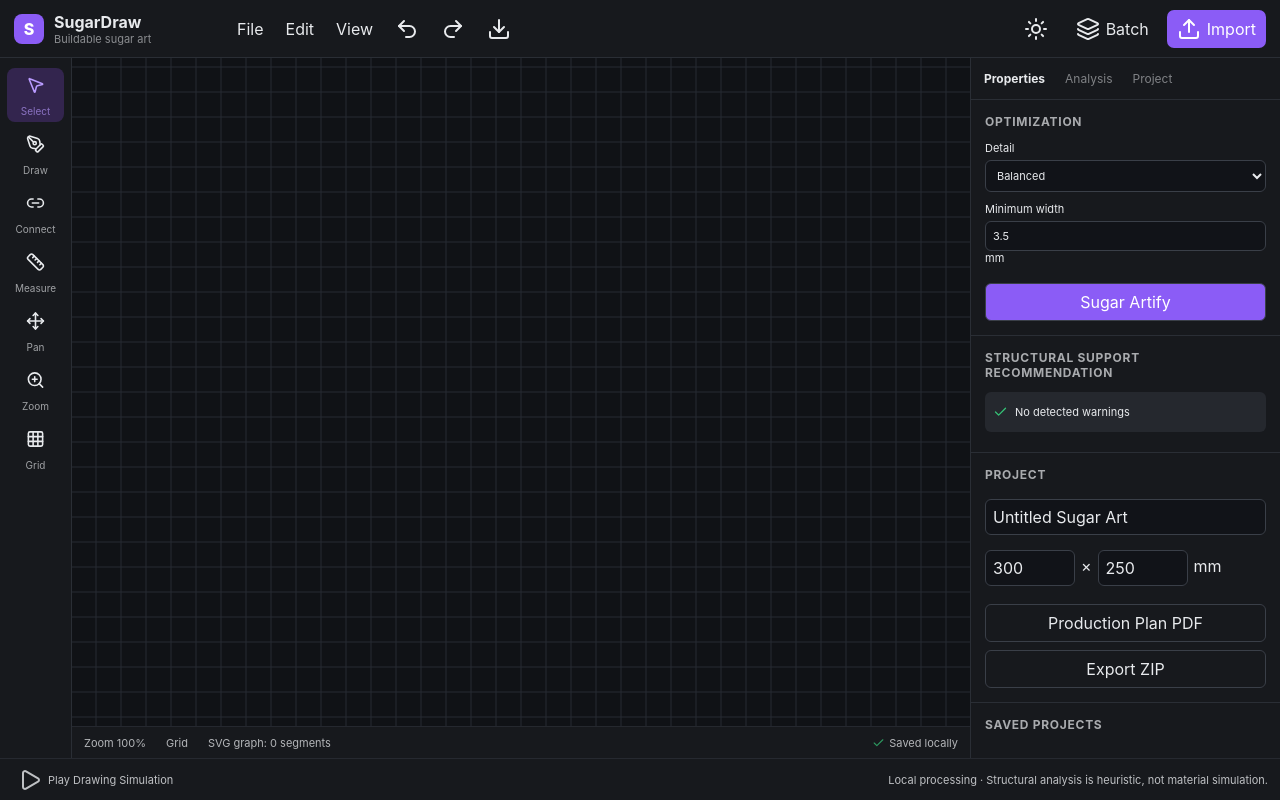
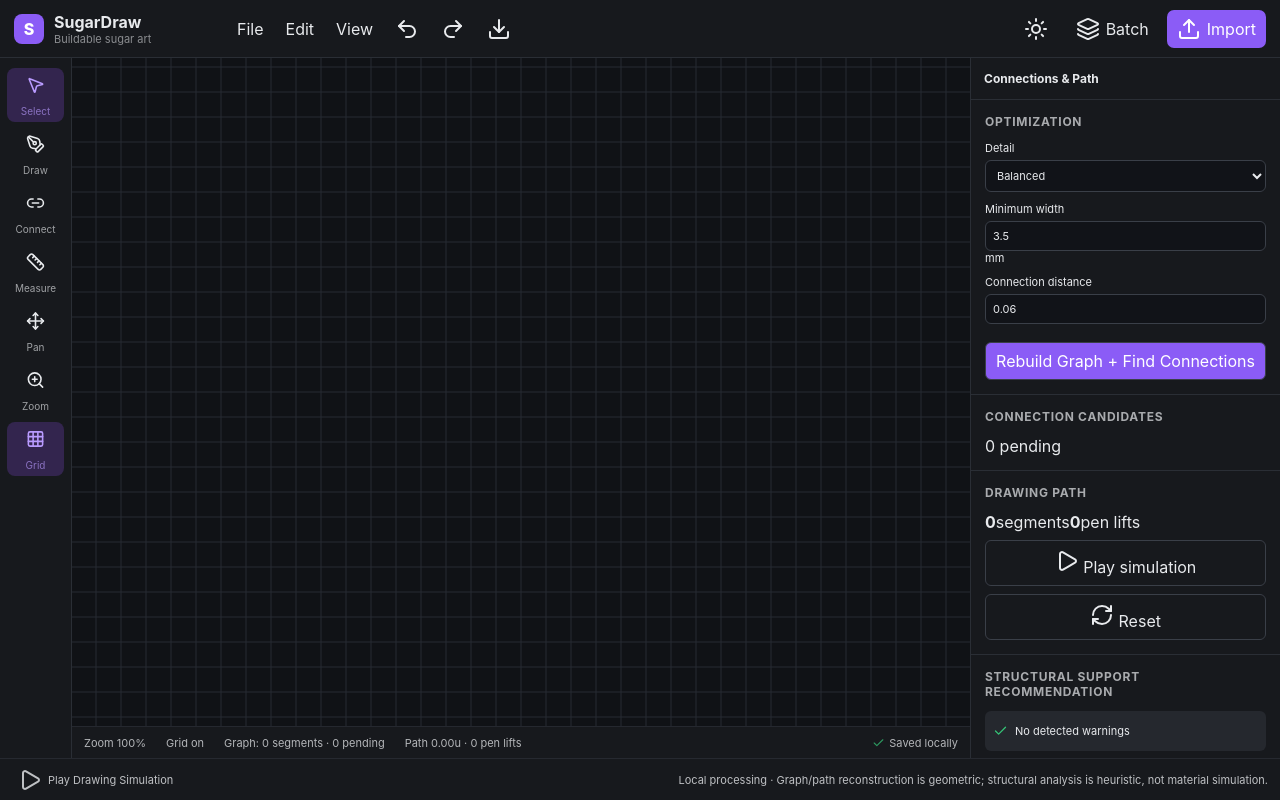
Before and after one commit to YJinhong/-, a React (Vite) app: page / in a window 1280 px wide. Built offline with nearby package versions, Linux system fonts and the light colour scheme.

Commit message:
feat: visualize connections and run drawing simulation

```diff
--- a/src/App.tsx
+++ b/src/App.tsx
@@ -1,25 +1,55 @@
-import{useEffect,useRef,useState}from'react';import{Upload,Undo2,Redo2,Grid3X3,MousePointer2,PenTool,Link2,Ruler,Move,ZoomIn,Download,Sun,Moon,Play,Pause,Check,AlertTriangle,Layers,FolderOpen}from'lucide-react';import type{Line,Project,BatchJob}from'./types';import{optimize}from'./algorithms/sugarOptimizer';import{analyze,recommendSticks}from'./algorithms/structure';import{drawingOrder}from'./algorithms/graph';import{saveProject,listProjects}from'./storage/projectStore';import{downloadSvg,planPdf,zipProjects}from'./export/exporters';import{BatchProcessor}from'./batch/batchProcessor';
+import{useEffect,useRef,useState}from'react';
+import type{PointerEvent as ReactPointerEvent,ReactNode}from'react';
+import{Upload,Undo2,Redo2,Grid3X3,MousePointer2,PenTool,Link2,Ruler,Move,ZoomIn,Download,Sun,Moon,Play,Pause,Check,AlertTriangle,Layers,FolderOpen,CheckCircle2,XCircle,RefreshCw}from'lucide-react';
+import type{Line,Project,BatchJob,ConnectionCandidate}from'./types';
+import{optimize}from'./algorithms/sugarOptimizer';
+import{analyze,recommendSticks}from'./algorithms/structure';
+import{eulerTrail,rebuildGraph,penLifts,totalPathLength}from'./algorithms/skeletonGraph';
+import{findConnectionCandidates,applyConnections}from'./algorithms/connections';
+import{saveProject,listProjects}from'./storage/projectStore';
+import{downloadSvg,planPdf,zipProjects}from'./export/exporters';
+import{BatchProcessor}from'./batch/batchProcessor';
 
 const defaults={detail:'balanced' as const,minWidthMm:3.5,connectDistance:.06,simplifyTolerance:.015};
-const blank=():Project=>({id:crypto.randomUUID(),name:'Untitled Sugar Art',createdAt:Date.now(),updatedAt:Date.now(),lines:[],widthMm:300,heightMm:250,settings:defaults,warnings:[],sticks:[],history:[]});
+const blank=():Project=>({id:crypto.randomUUID(),name:'Untitled Sugar Art',createdAt:Date.now(),updatedAt:Date.now(),lines:[],widthMm:300,heightMm:250,settings:defaults,warnings:[],sticks:[],connections:[],history:[]});
+const cloneLines=(lines:Line[])=>lines.map(l=>({...l,points:l.points.map(p=>({...p}))}));
+const normalize=(p:Project):Project=>({...p,connections:p.connections??[],history:p.history??[],warnings:p.warnings??[],sticks:p.sticks??[],settings:{...defaults,...p.settings}});
 
-export default function App(){const[cursor,setCursor]=useState<'select'|'draw'|'connect'|'measure'>('select'),[dark,setDark]=useState(true),[p,setP]=useState(blank),[projects,setProjects]=useState<Project[]>([]),[playing,setPlaying]=useState(false),[zoom,setZoom]=useState(1),[batchOpen,setBatchOpen]=useState(false),[batchJobs,setBatchJobs]=useState<BatchJob[]>([]),canvas=useRef<HTMLCanvasElement>(null);
-useEffect(()=>{listProjects().then(setProjects)},[]);
-useEffect(()=>{const t=window.setTimeout(()=>saveProject(p),250);setProjects(x=>[p,...x.filter(a=>a.id!==p.id)]);return()=>clearTimeout(t)},[p]);
-useEffect(()=>{const c=canvas.current;if(!c)return;const dpr=devicePixelRatio;c.width=c.clientWidth*dpr;c.height=c.clientHeight*dpr;const x=c.getContext('2d')!;x.scale(dpr,dpr);x.fillStyle=dark?'#101216':'#f4f5f7';x.fillRect(0,0,c.clientWidth,c.clientHeight);x.save();x.translate(c.clientWidth/2,c.clientHeight/2);x.scale(zoom,zoom);x.strokeStyle=dark?'#272b32':'#d9dde4';x.lineWidth=1;for(let i=-600;i<600;i+=25){x.beginPath();x.moveTo(i,-400);x.lineTo(i,400);x.stroke();x.beginPath();x.moveTo(-600,i);x.lineTo(600,i);x.stroke()}p.lines.forEach(l=>{x.strokeStyle='#171717';x.lineWidth=Math.max(1,l.width*1.5);x.beginPath();l.points.forEach((q,i)=>i?x.lineTo(q.x*700,q.y*700):x.moveTo(q.x*700,q.y*700));x.stroke()});p.sticks.forEach(s=>{x.strokeStyle=s.kind==='recommended'?'#36c275':s.kind==='avoid'?'#ef5350':'#e2aa2f';x.lineWidth=5;const a=s.angle*Math.PI/180;x.beginPath();x.moveTo(s.x*700,s.y*700);x.lineTo((s.x+Math.cos(a)*s.length/100)*700,(s.y+Math.sin(a)*s.length/100)*700);x.stroke()});x.restore()},[p,zoom,dark]);
-function snapshot(label:string,lines=p.lines){return{ id:crypto.randomUUID(),createdAt:Date.now(),label,lines:lines.map(l=>({...l,points:l.points.map(q=>({...q}))}))}};
-async function importFiles(fs:FileList|null){if(!fs)return;const files=Array.from(fs);const processor=new BatchProcessor();setBatchOpen(true);setBatchJobs(files.map(f=>({id:crypto.randomUUID(),fileName:f.name,size:f.size,status:'queued',progress:0})));await processor.run(files,p.settings.detail,j=>setBatchJobs(j));for(let i=0;i<files.length;i++){try{const lines=await processor.process(files[i],p.settings.detail);setP(q=>({...q,name:files[i].name.replace(/\\.[^.]+$/,''),originalName:files[i].name,lines:[...q.lines,...lines],history:[...q.history,snapshot('Imported '+files[i].name,q.lines)],updatedAt:Date.now()}))}catch{}}processor.dispose()}
-function runOptimize(){const r=optimize(p.lines,p.settings);const lines=drawingOrder(r.lines);setP(q=>({...q,lines,warnings:analyze(lines),sticks:recommendSticks(lines),history:[...q.history,snapshot('Sugar Artify',q.lines)],updatedAt:Date.now()}))}
-function undo(){const h=p.history.at(-1);if(!h)return;setP(q=>({...q,lines:h.lines,history:q.history.slice(0,-1),updatedAt:Date.now()}))}
-function drawPoint(e:React.PointerEvent){if(cursor!=='draw')return;const c=canvas.current;if(!c)return;const r=c.getBoundingClientRect();const x=(e.clientX-r.left-r.width/2)/r.width*2/zoom;const y=(e.clientY-r.top-r.height/2)/r.height*2/zoom;setP(q=>({...q,lines:[...q.lines,{id:crypto.randomUUID(),points:[{x,y},{x:x+.04,y:y+.04}],width:q.settings.minWidthMm}],history:[...q.history,snapshot('Draw',q.lines)]}))}
-const progress=playing?Math.min(100,Math.max(1,p.lines.length*8)):0;
-return <div className={dark?'app dark':'app'}><header><div className="brand"><div className="logo">S</div><div><b>SugarDraw</b><small>Buildable sugar art</small></div></div><nav><button>File</button><button>Edit</button><button>View</button><button onClick={undo}><Undo2/></button><button onClick={()=>setP(q=>({...q,history:[...q.history,snapshot('Redo checkpoint')]}))}><Redo2/></button><button onClick={()=>downloadSvg(p)}><Download/></button></nav><div className="topActions"><button onClick={()=>setDark(v=>!v)}>{dark?<Sun/>:<Moon/>}</button><button onClick={()=>setBatchOpen(v=>!v)}><Layers/> Batch</button><button className="primary" onClick={()=>document.getElementById('files')?.click()}><Upload/> Import</button><input id="files" hidden type="file" multiple accept=".png,.jpg,.jpeg,image/png,image/jpeg" onChange={e=>importFiles(e.target.files)}/></div></header>
-<main><aside className="toolbar"><Tool icon={<MousePointer2/>} active={cursor==='select'} on={()=>setCursor('select')} label="Select"/><Tool icon={<PenTool/>} active={cursor==='draw'} on={()=>setCursor('draw')} label="Draw"/><Tool icon={<Link2/>} active={cursor==='connect'} on={()=>setCursor('connect')} label="Connect"/><Tool icon={<Ruler/>} active={cursor==='measure'} on={()=>setCursor('measure')} label="Measure"/><Tool icon={<Move/>} on={()=>{}} label="Pan"/><Tool icon={<ZoomIn/>} on={()=>setZoom(z=>Math.min(3,z+.2))} label="Zoom"/><Tool icon={<Grid3X3/>} on={()=>{}} label="Grid"/></aside>
-<section className="workspace"><div className="canvasWrap"><canvas ref={canvas} onPointerDown={drawPoint}/></div><div className="status"><span>Zoom {Math.round(zoom*100)}%</span><span>Grid</span><span>SVG graph: {p.lines.length} segments</span><span className="saved"><Check/> Saved locally</span></div></section>
-<aside className="panel"><div className="tabs"><b>Properties</b><span>Analysis</span><span>Project</span></div><section><h3>Optimization</h3><label>Detail<select value={p.settings.detail} onChange={e=>setP(q=>({...q,settings:{...q.settings,detail:e.target.value as any}}))}><option value="low">Simple</option><option value="balanced">Balanced</option><option value="high">Detailed</option></select></label><label>Minimum width<input type="number" step=".1" value={p.settings.minWidthMm} onChange={e=>setP(q=>({...q,settings:{...q.settings,minWidthMm:+e.target.value}}))}/> mm</label><button className="wide primary" onClick={runOptimize}>Sugar Artify</button></section>
-<section><h3>Structural Support Recommendation</h3>{p.warnings.length?p.warnings.map(w=><div className="warning" key={w.id}><AlertTriangle/> {w.message}</div>):<div className="ok"><Check/> No detected warnings</div>}<div className="sticks">{p.sticks.map((s,i)=><div key={s.id}><b>Stick #{i+1}</b><span>{Math.round(s.angle)}° · {Math.round(s.length)} mm · score {s.score}</span></div>)}</div></section>
-<section><h3>Project</h3><input value={p.name} onChange={e=>setP(q=>({...q,name:e.target.value}))}/><div className="row"><input value={p.widthMm} type="number" onChange={e=>setP(q=>({...q,widthMm:+e.target.value}))}/><span>×</span><input value={p.heightMm} type="number" onChange={e=>setP(q=>({...q,heightMm:+e.target.value}))}/><span>mm</span></div><button className="wide" onClick={()=>planPdf(p)}>Production Plan PDF</button><button className="wide" onClick={()=>zipProjects([p])}>Export ZIP</button></section>
-<section><h3>Saved Projects</h3>{projects.slice(0,5).map(x=><button className="project" key={x.id} onClick={()=>setP(x)}><FolderOpen/> {x.name}</button>)}</section></aside></main>
-{batchOpen&&<div className="batchPanel"><div className="batchHead"><b>Batch Processing</b><button onClick={()=>setBatchOpen(false)}>×</button></div>{batchJobs.length===0?<p>Import multiple PNG/JPEG files to start a local worker queue.</p>:batchJobs.map(j=><div className="job" key={j.id}><div><b>{j.fileName}</b><small>{Math.round(j.size/1024)} KB · {j.status}</small></div><div className="bar"><i style={{width:j.progress+'%'}}/></div>{j.status==='done'?<Check/>:j.status==='error'?<AlertTriangle/>:null}</div>)}</div>}
-{playing&&<div className="player"><Play/> Drawing simulation · {progress}%</div>}<footer><button onClick={()=>setPlaying(v=>!v)}>{playing?<Pause/>:<Play/>} {playing?'Pause':'Play Drawing Simulation'}</button><span>Local processing · Structural analysis is heuristic, not material simulation.</span></footer></div>}
-function Tool({icon,label,on,active}:{icon:React.ReactNode;label:string;on:()=>void;active?:boolean}){return <button className={active?'tool active':'tool'} onClick={on}>{icon}<small>{label}</small></button>}
+export default function App(){
+ const[cursor,setCursor]=useState<'select'|'draw'|'connect'|'measure'>('select'),[dark,setDark]=useState(true),[p,setP]=useState(blank),[projects,setProjects]=useState<Project[]>([]),[playing,setPlaying]=useState(false),[playIndex,setPlayIndex]=useState(0),[zoom,setZoom]=useState(1),[grid,setGrid]=useState(true),[batchOpen,setBatchOpen]=useState(false),[batchJobs,setBatchJobs]=useState<BatchJob[]>([]),canvas=useRef<HTMLCanvasElement>(null),raf=useRef<number>();
+ useEffect(()=>{listProjects().then(xs=>{const n=xs.map(normalize);setProjects(n);if(n.length)setP(n[0])})},[]);
+ useEffect(()=>{const t=window.setTimeout(()=>saveProject(p),250);setProjects(x=>[p,...x.filter(a=>a.id!==p.id)]);return()=>clearTimeout(t)},[p]);
+ useEffect(()=>{if(!playing){if(raf.current)cancelAnimationFrame(raf.current);return}let last=performance.now();const tick=(now:number)=>{const dt=Math.min(50,now-last);last=now;setPlayIndex(i=>{const speed=Math.max(1,p.lines.length/18);const n=Math.min(p.lines.length,i+dt/1000*speed);if(n>=p.lines.length){setPlaying(false);return p.lines.length}return n});raf.current=requestAnimationFrame(tick)};raf.current=requestAnimationFrame(tick);return()=>{if(raf.current)cancelAnimationFrame(raf.current)}},[playing,p.lines.length]);
+ useEffect(()=>{const c=canvas.current;if(!c)return;const dpr=window.devicePixelRatio||1,w=c.clientWidth,h=c.clientHeight;c.width=w*dpr;c.height=h*dpr;const x=c.getContext('2d')!;x.setTransform(dpr,0,0,dpr,0,0);x.fillStyle=dark?'#101216':'#f4f5f7';x.fillRect(0,0,w,h);x.save();x.translate(w/2,h/2);x.scale(zoom,zoom);
+  const sx=700,sy=700;
+  if(grid){x.strokeStyle=dark?'#272b32':'#d9dde4';x.lineWidth=1;for(let i=-700;i<=700;i+=25){x.beginPath();x.moveTo(i,-500);x.lineTo(i,500);x.stroke();x.beginPath();x.moveTo(-700,i);x.lineTo(700,i);x.stroke()}}
+  const drawLine=(l:Line,stroke='#171717',width=Math.max(1,l.width*1.5),alpha=1)=>{x.globalAlpha=alpha;x.strokeStyle=stroke;x.lineWidth=width;x.lineCap='round';x.lineJoin='round';x.beginPath();l.points.forEach((q,i)=>i?x.lineTo(q.x*sx,q.y*sy):x.moveTo(q.x*sx,q.y*sy));x.stroke();x.globalAlpha=1};
+  p.lines.forEach(l=>drawLine(l,dark?'#f1f3f5':'#171717'));
+  p.connections.filter(c=>c.status==='pending').forEach(c=>{const a=p.lines.find(l=>l.id===c.a),b=p.lines.find(l=>l.id===c.b);if(!a||!b)return;const ap=c.aEnd==='start'?a.points[0]:a.points.at(-1)!,bp=c.bEnd==='start'?b.points[0]:b.points.at(-1)!;x.save();x.setLineDash([8,6]);x.strokeStyle='#d99b28';x.lineWidth=2;x.beginPath();x.moveTo(ap.x*sx,ap.y*sy);x.lineTo(bp.x*sx,bp.y*sy);x.stroke();x.setLineDash([]);x.fillStyle='#d99b28';x.beginPath();x.arc(ap.x*sx,ap.y*sy,5,0,Math.PI*2);x.fill();x.beginPath();x.arc(bp.x*sx,bp.y*sy,5,0,Math.PI*2);x.fill();x.restore()});
+  p.sticks.forEach(s=>{const a=s.angle*Math.PI/180;x.strokeStyle=s.kind==='recommended'?'#36c275':s.kind==='avoid'?'#ef5350':'#e2aa2f';x.lineWidth=5;x.beginPath();x.moveTo(s.x*sx,s.y*sy);x.lineTo((s.x+Math.cos(a)*s.length/100)*sx,(s.y+Math.sin(a)*s.length/100)*sy);x.stroke()});
+  if(playing&&p.lines.length){const count=Math.floor(playIndex),frac=playIndex-count;for(let i=0;i<count;i++)drawLine(p.lines[i],'#6d5dfc',Math.max(2,p.lines[i].width*2));if(count<p.lines.length){const l=p.lines[count],pts=l.points;drawLine(l,'#6d5dfc',Math.max(2,l.width*2),.25);if(pts.length>1){const a=pts[0],b=pts.at(-1)!;const q={x:a.x+(b.x-a.x)*frac,y:a.y+(b.y-a.y)*frac};x.fillStyle='#fff';x.beginPath();x.arc(q.x*sx,q.y*sy,6,0,Math.PI*2);x.fill()}}}
+  x.restore();
+ },[p,zoom,dark,grid,playing,playIndex]);
+ function snapshot(label:string,lines=p.lines){return{id:crypto.randomUUID(),createdAt:Date.now(),label,lines:cloneLines(lines)}}
+ async function importFiles(fs:FileList|null){if(!fs)return;const files=Array.from(fs);if(!files.length)return;const processor=new BatchProcessor();setBatchOpen(true);setBatchJobs(files.map(f=>({id:crypto.randomUUID(),fileName:f.name,size:f.size,status:'queued',progress:0})));const results=await processor.runWithResults(files,p.settings.detail,j=>setBatchJobs(j));for(let i=0;i<files.length;i++){const r=results[i];if(!r)continue;const imageData=await new Promise<string>(resolve=>{const fr=new FileReader();fr.onload=()=>resolve(String(fr.result));fr.readAsDataURL(files[i])});setP(q=>({...q,name:files[i].name.replace(/\.[^.]+$/,''),originalName:files[i].name,imageData,lines:cloneLines(r.lines),connections:[],history:[...q.history,snapshot('Imported '+files[i].name,q.lines)],updatedAt:Date.now()}))}processor.dispose()}
+ function runOptimize(){const r=optimize(p.lines,p.settings);const lines=eulerTrail(r.lines);const connections=findConnectionCandidates(lines,p.settings.connectDistance);const graph=rebuildGraph(lines);setP(q=>({...q,lines,connections,warnings:[...analyze(lines),...graph.filter(n=>n.degree>=3).map(n=>({id:crypto.randomUUID(),severity:'low' as const,message:'Junction node detected; review the joint before cooking.',lineIds:n.lineIds}))],sticks:recommendSticks(lines),history:[...q.history,snapshot('Sugar Artify + graph rebuild',q.lines)],updatedAt:Date.now()}))}
+ function acceptConnection(id:string){setP(q=>{const connections=q.connections.map(c=>c.id===id?{...c,status:'accepted' as const}:c);return{...q,connections,updatedAt:Date.now()}})}
+ function rejectConnection(id:string){setP(q=>({...q,connections:q.connections.map(c=>c.id===id?{...c,status:'rejected' as const}:c),updatedAt:Date.now()}))}
+ function acceptAll(){setP(q=>({...q,connections:q.connections.map(c=>c.status==='pending'?{...c,status:'accepted' as const}:c),updatedAt:Date.now()}))}
+ function applyAccepted(){setP(q=>{const before=cloneLines(q.lines),lines=applyConnections(q.lines,q.connections);const ordered=eulerTrail(lines),connections=findConnectionCandidates(ordered,q.settings.connectDistance).filter(c=>!q.connections.some(old=>old.a===c.a&&old.b===c.b&&old.status==='rejected'));return{...q,lines:ordered,connections,warnings:analyze(ordered),sticks:recommendSticks(ordered),history:[...q.history,snapshot('Apply accepted connections',before)],updatedAt:Date.now()}})}
+ function undo(){const h=p.history.at(-1);if(!h)return;setP(q=>({...q,lines:cloneLines(h.lines),connections:findConnectionCandidates(h.lines,q.settings.connectDistance),history:q.history.slice(0,-1),updatedAt:Date.now()}))}
+ function drawPoint(e:ReactPointerEvent<HTMLCanvasElement>){if(cursor!=='draw')return;const c=canvas.current;if(!c)return;const r=c.getBoundingClientRect(),x=(e.clientX-r.left-r.width/2)/r.width*2/zoom,y=(e.clientY-r.top-r.height/2)/r.height*2/zoom;setP(q=>({...q,lines:[...q.lines,{id:crypto.randomUUID(),points:[{x,y},{x:x+.04,y:y+.04}],width:q.settings.minWidthMm}],connections:[],history:[...q.history,snapshot('Draw',q.lines)],updatedAt:Date.now()}))}
+ const pending=p.connections.filter(c=>c.status==='pending'),accepted=p.connections.filter(c=>c.status==='accepted'),rejected=p.connections.filter(c=>c.status==='rejected'),progress=p.lines.length?Math.min(100,Math.round(playIndex/p.lines.length*100)):0;
+ return <div className={dark?'app dark':'app'}><header><div className="brand"><div className="logo">S</div><div><b>SugarDraw</b><small>Buildable sugar art</small></div></div><nav><button>File</button><button>Edit</button><button>View</button><button onClick={undo}><Undo2/></button><button onClick={()=>setPlayIndex(Math.max(0,playIndex-1))}><Redo2/></button><button onClick={()=>downloadSvg(p)}><Download/></button></nav><div className="topActions"><button onClick={()=>setDark(v=>!v)}>{dark?<Sun/>:<Moon/>}</button><button onClick={()=>setBatchOpen(v=>!v)}><Layers/> Batch</button><button className="primary" onClick={()=>document.getElementById('files')?.click()}><Upload/> Import</button><input id="files" hidden type="file" multiple accept=".png,.jpg,.jpeg,image/png,image/jpeg" onChange={e=>importFiles(e.target.files)}/></div></header>
+ <main><aside className="toolbar"><Tool icon={<MousePointer2/>} active={cursor==='select'} on={()=>setCursor('select')} label="Select"/><Tool icon={<PenTool/>} active={cursor==='draw'} on={()=>setCursor('draw')} label="Draw"/><Tool icon={<Link2/>} active={cursor==='connect'} on={()=>setCursor('connect')} label="Connect"/><Tool icon={<Ruler/>} active={cursor==='measure'} on={()=>setCursor('measure')} label="Measure"/><Tool icon={<Move/>} on={()=>{}} label="Pan"/><Tool icon={<ZoomIn/>} on={()=>setZoom(z=>Math.min(3,z+.2))} label="Zoom"/><Tool icon={<Grid3X3/>} active={grid} on={()=>setGrid(v=>!v)} label="Grid"/></aside>
+ <section className="workspace"><div className="canvasWrap"><canvas ref={canvas} onPointerDown={drawPoint}/></div><div className="status"><span>Zoom {Math.round(zoom*100)}%</span><span>{grid?'Grid on':'Grid off'}</span><span>Graph: {p.lines.length} segments · {pending.length} pending</span><span>Path {totalPathLength(p.lines).toFixed(2)}u · {penLifts(p.lines)} pen lifts</span><span className="saved"><Check/> Saved locally</span></div></section>
+ <aside className="panel"><div className="tabs"><b>Connections & Path</b></div><section><h3>Optimization</h3><label>Detail<select value={p.settings.detail} onChange={e=>setP(q=>({...q,settings:{...q.settings,detail:e.target.value as 'low'|'balanced'|'high'}}))}><option value="low">Simple</option><option value="balanced">Balanced</option><option value="high">Detailed</option></select></label><label>Minimum width<input type="number" step=".1" value={p.settings.minWidthMm} onChange={e=>setP(q=>({...q,settings:{...q.settings,minWidthMm:+e.target.value}}))}/> mm</label><label>Connection distance<input type="number" step=".005" value={p.settings.connectDistance} onChange={e=>setP(q=>({...q,settings:{...q.settings,connectDistance:+e.target.value}}))}/></label><button className="wide primary" onClick={runOptimize}>Rebuild Graph + Find Connections</button></section>
+ <section><div className="sectionTitle"><h3>Connection Candidates</h3><span>{pending.length} pending</span></div>{pending.length>0&&<button className="wide" onClick={acceptAll}><CheckCircle2/> Accept all</button>}{pending.map((c:ConnectionCandidate,i)=><div className="connection" key={c.id}><div><b>Candidate {i+1}</b><small>{c.distance.toFixed(3)}u · {Math.round(c.angle)}° · {c.reason}</small></div><div className="row"><button onClick={()=>acceptConnection(c.id)} title="Accept"><CheckCircle2/></button><button onClick={()=>rejectConnection(c.id)} title="Reject"><XCircle/></button></div></div>)}{accepted.length>0&&<button className="wide primary" onClick={applyAccepted}><Link2/> Apply accepted ({accepted.length})</button>}{rejected.length>0&&<small>{rejected.length} rejected</small>}</section>
+ <section><h3>Drawing Path</h3><div className="metric"><b>{p.lines.length}</b><span>segments</span><b>{penLifts(p.lines)}</b><span>pen lifts</span></div><button className="wide" onClick={()=>{setPlayIndex(0);setPlaying(true)}} disabled={!p.lines.length}><Play/> Play simulation</button>{playing&&<button className="wide" onClick={()=>setPlaying(false)}><Pause/> Pause</button>}<button className="wide" onClick={()=>{setPlaying(false);setPlayIndex(0)}}><RefreshCw/> Reset</button></section>
+ <section><h3>Structural Support Recommendation</h3>{p.warnings.length?p.warnings.slice(0,8).map(w=><div className="warning" key={w.id}><AlertTriangle/> {w.message}</div>):<div className="ok"><Check/> No detected warnings</div>}<div className="sticks">{p.sticks.map((s,i)=><div key={s.id}><b>Stick #{i+1}</b><span>{Math.round(s.angle)}° · {Math.round(s.length)} mm · {s.kind}</span></div>)}</div></section>
+ <section><h3>Project</h3><input value={p.name} onChange={e=>setP(q=>({...q,name:e.target.value}))}/><div className="row"><input value={p.widthMm} type="number" onChange={e=>setP(q=>({...q,widthMm:+e.target.value}))}/><span>×</span><input value={p.heightMm} type="number" onChange={e=>setP(q=>({...q,heightMm:+e.target.value}))}/><span>mm</span></div><button className="wide" onClick={()=>planPdf(p)}>Production Plan PDF</button><button className="wide" onClick={()=>zipProjects([p])}>Export ZIP</button></section>
+ <section><h3>Saved Projects</h3>{projects.slice(0,5).map(x=><button className="project" key={x.id} onClick={()=>setP(normalize(x))}><FolderOpen/> {x.name}</button>)}</section></aside></main>
+ {batchOpen&&<div className="batchPanel"><div className="batchHead"><b>Batch Processing</b><button onClick={()=>setBatchOpen(false)}>×</button></div>{batchJobs.length===0?<p>Import multiple PNG/JPEG files to start a local worker queue.</p>:batchJobs.map(j=><div className="job" key={j.id}><div><b>{j.fileName}</b><small>{Math.round(j.size/1024)} KB · {j.status}</small></div><div className="bar"><i style={{width:j.progress+'%'}}/></div>{j.status==='done'?<Check/>:j.status==='error'?<AlertTriangle/>:null}</div>)}</div>}
+ {playing&&<div className="player"><Play/> Drawing simulation · {progress}%</div>}<footer><button onClick={()=>{setPlayIndex(0);setPlaying(true)}}><Play/> Play Drawing Simulation</button><span>Local processing · Graph/path reconstruction is geometric; structural analysis is heuristic, not material simulation.</span></footer></div>
+}
+function Tool({icon,label,on,active}:{icon:ReactNode;label:string;on:()=>void;active?:boolean}){return <button className={active?'tool active':'tool'} onClick={on}>{icon}<small>{label}</small></button>}
```
